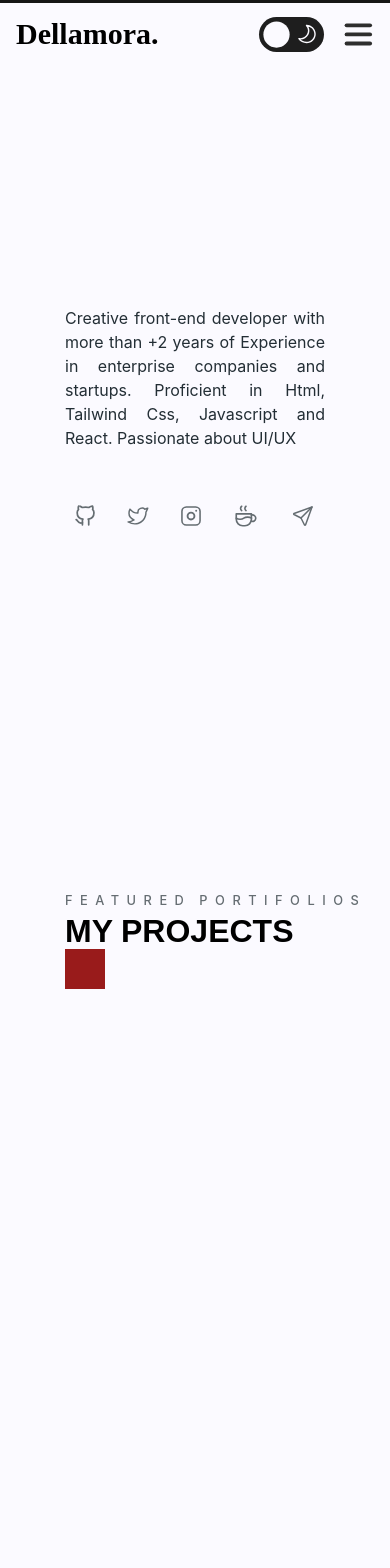
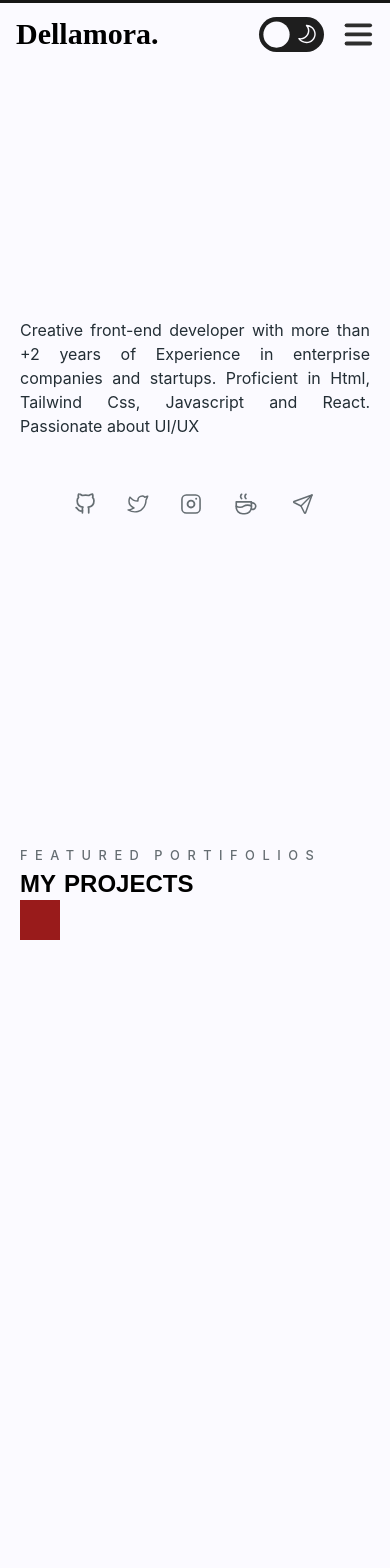
Before and after one commit to dellamora/dellamora-site, a Next.js app: page / in a window 390 px wide. Shown: the top 1568 px of the page. Built offline with nearby package versions, Linux system fonts and the light colour scheme; a web font is replaced by a local one.

Commit message:
feat: create a standalone section title component to use in the section

```diff
--- a/src/common/components/section.tsx
+++ b/src/common/components/section.tsx
@@ -1,6 +1,6 @@
 import { useInView } from "react-intersection-observer";
 import { useEffect } from "react";
-import { useAnimation, motion } from "framer-motion";
+import SectionTitle from "./sectionTitle";
 type Props = {
   id: string;
   children: JSX.Element | JSX.Element[];
@@ -16,45 +16,14 @@ export const Section = ({
   children,
   bgColor,
   setIsInView,
+  className,
   title,
   subTitle,
-  className,
 }: Props): JSX.Element => {
-  const ctrls = useAnimation();
-
   const { ref, inView } = useInView({
-    threshold: 0.5,
+    threshold: 0.2,
     triggerOnce: true,
   });
-
-  useEffect(() => {
-    if (inView) {
-      ctrls.start("visible");
-    }
-    if (!inView) {
-      ctrls.start("hidden");
-    }
-  }, [ctrls, inView]);
-
-  const wordAnimation = {
-    hidden: {},
-    visible: {},
-  };
-
-  const characterAnimation = {
-    hidden: {
-      opacity: 0,
-      y: `0.25em`,
-    },
-    visible: {
-      opacity: 1,
-      y: `0em`,
-      transition: {
-        duration: 1,
-        ease: [0.2, 0.65, 0.3, 0.9],
-      },
-    },
-  };
 
   useEffect(() => {
     if (setIsInView) {
@@ -63,89 +32,15 @@ export const Section = ({
   }, [inView]);
   return (
     <section
-      className={`relative overflow-x-hidden p-[65px] h-[90vh] bg-[#FBFAFF] dark:bg-[#1E1E1E] dark:text-[#FBFAFF] ${className}`}
+      className={`relative overflow-x-hidden lg:p-[65px] p-5 h-[90vh] bg-[#FBFAFF] dark:bg-[#1E1E1E] dark:text-[#FBFAFF] ${className}`}
       ref={ref}
     >
       <div id={id} className="absolute pointer-events-none -top-[100px]" />
-      {(title || subTitle) && (
-        <div>
-          {subTitle && (
-            <div className="flex md:items-center ">
-              <motion.div
-                initial="hidden"
-                animate={ctrls}
-                variants={characterAnimation}
-                transition={{
-                  delay: 0.5,
-                }}
-                className=" hidden md:flex mr-3 h-0.5 w-4 bg-[#D9D9D9] justify-center"
-              />
-              {subTitle.split(" ").map((word, index) => {
-                return (
-                  <motion.span
-                    className=" font-Inter text-subTitle mr-2 text-[#656D72] uppercase text-bold "
-                    ref={ref}
-                    aria-hidden="true"
-                    key={index}
-                    initial="hidden"
-                    animate={ctrls}
-                    variants={wordAnimation}
-                    transition={{
-                      delayChildren: index * 0.25,
-                      staggerChildren: 0.05,
-                    }}
-                  >
-                    {word.split("").map((character, index) => {
-                      return (
-                        <motion.span
-                          aria-hidden="true"
-                          key={index}
-                          variants={characterAnimation}
-                        >
-                          {character}
-                        </motion.span>
-                      );
-                    })}
-                  </motion.span>
-                );
-              })}
-            </div>
-          )}
-          {title && (
-            <div className="flex md:items-center">
-              {title.split(" ").map((word, index) => {
-                return (
-                  <motion.span
-                    className=" font-Frank text-title mr-2 dark:text-[#dbdbdb]  text-black uppercase text-bold "
-                    ref={ref}
-                    aria-hidden="true"
-                    key={index}
-                    initial="hidden"
-                    animate={ctrls}
-                    variants={wordAnimation}
-                    transition={{
-                      delayChildren: index * 0.25,
-                      staggerChildren: 0.05,
-                    }}
-                  >
-                    {word.split("").map((character, index) => {
-                      return (
-                        <motion.span
-                          aria-hidden="true"
-                          key={index}
-                          variants={characterAnimation}
-                        >
-                          {character}
-                        </motion.span>
-                      );
-                    })}
-                  </motion.span>
-                );
-              })}
-            </div>
-          )}
-        </div>
-      )}
+      <SectionTitle
+        triggerAnimation={inView}
+        title={title}
+        subTitle={subTitle}
+      />
       {children}
     </section>
   );
--- /dev/null
+++ b/src/common/components/sectionTitle.tsx
@@ -0,0 +1,123 @@
+/* eslint-disable @typescript-eslint/no-unused-vars */
+
+import { motion } from "framer-motion";
+
+type Props = {
+  title?: string;
+  subTitle?: string;
+  className?: string;
+  triggerAnimation: boolean;
+};
+
+const SectionTitle = ({
+  title,
+  subTitle,
+  triggerAnimation,
+}: Props): JSX.Element => {
+  const wordAnimation = {
+    hidden: {},
+    visible: {},
+  };
+
+  const characterAnimation = {
+    hidden: {
+      opacity: 0,
+      y: `0.25em`,
+    },
+    visible: {
+      opacity: 1,
+      y: `0em`,
+      transition: {
+        duration: 1,
+        ease: [0.2, 0.65, 0.3, 0.9],
+      },
+    },
+  };
+  if (!title && !subTitle) {
+    return null;
+  }
+  return (
+    <div>
+      {subTitle && (
+        <div className="flex md:items-center ">
+          <motion.div
+            initial="hidden"
+            animate={triggerAnimation ? "visible" : "hidden"}
+            variants={characterAnimation}
+            transition={{
+              delay: 0.5,
+            }}
+            className="hidden md:flex mr-3 h-0.5 w-4 bg-[#D9D9D9] "
+          />
+          {subTitle.split(" ").map((word, index) => {
+            return (
+              <motion.span
+                className=" font-Inter text-subTitle mr-2 text-[#656D72] uppercase text-bold "
+                aria-hidden="true"
+                key={index}
+                initial="hidden"
+                animate={triggerAnimation ? "visible" : "hidden"}
+                variants={wordAnimation}
+                transition={{
+                  delayChildren:
+                    index === 0
+                      ? 0
+                      : subTitle.split(" ").slice(0, index).join(" ").length *
+                        0.1,
+                  staggerChildren: 0.1,
+                }}
+              >
+                {word.split("").map((character, index) => {
+                  return (
+                    <motion.span
+                      aria-hidden="true"
+                      key={index}
+                      variants={characterAnimation}
+                    >
+                      {character}
+                    </motion.span>
+                  );
+                })}
+              </motion.span>
+            );
+          })}
+        </div>
+      )}
+      <div className="flex md:items-center">
+        {title.split(" ").map((word, index) => {
+          return (
+            <motion.span
+              className=" font-Frank font-bold text-2xl lg:text-title mr-2 dark:text-[#dbdbdb]  text-black uppercase text-bold "
+              aria-hidden="true"
+              key={index}
+              initial="hidden"
+              animate={triggerAnimation ? "visible" : "hidden"}
+              variants={wordAnimation}
+              transition={{
+                delayChildren:
+                  index === 0
+                    ? 0
+                    : title.split(" ").slice(0, index).join(" ").length * 0.1,
+                staggerChildren: 0.1,
+              }}
+            >
+              {word.split("").map((character, index) => {
+                return (
+                  <motion.span
+                    aria-hidden="true"
+                    key={index}
+                    variants={characterAnimation}
+                  >
+                    {character}
+                  </motion.span>
+                );
+              })}
+            </motion.span>
+          );
+        })}
+      </div>
+    </div>
+  );
+};
+
+export default SectionTitle;
```
